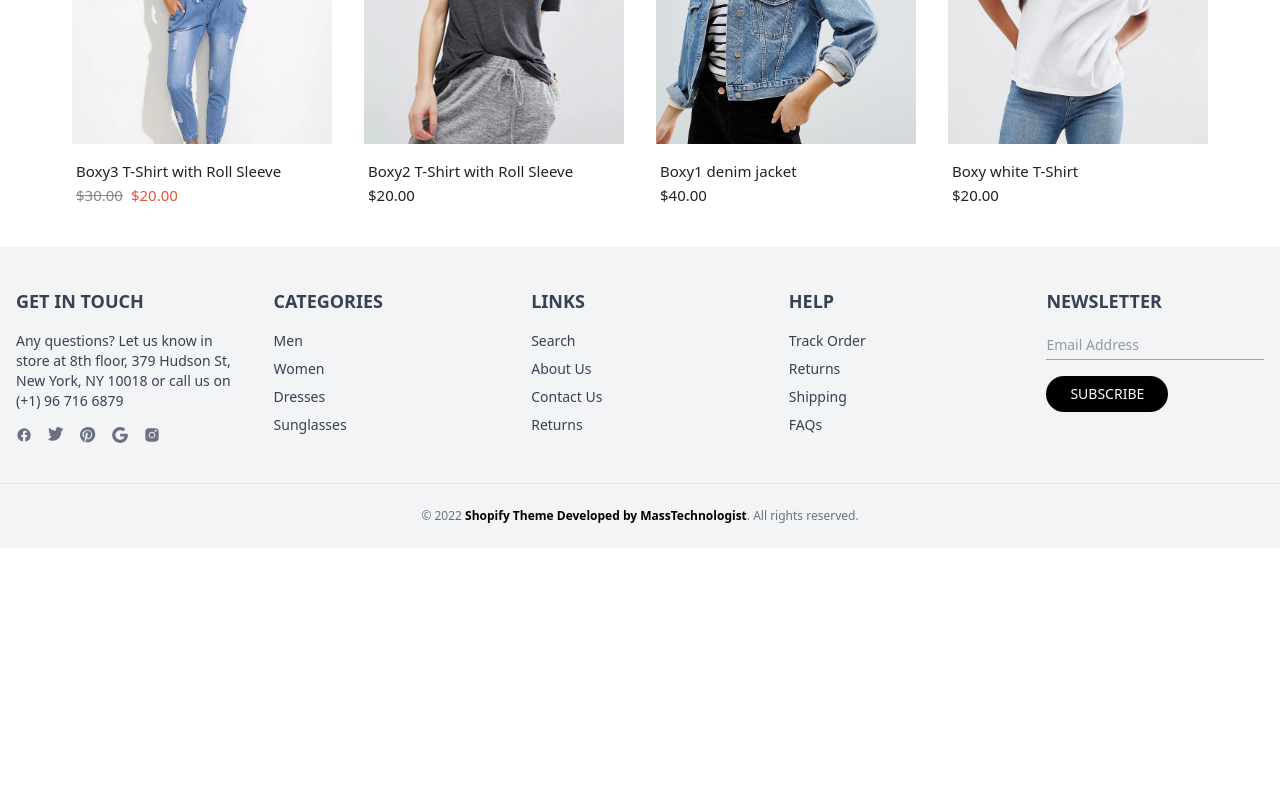
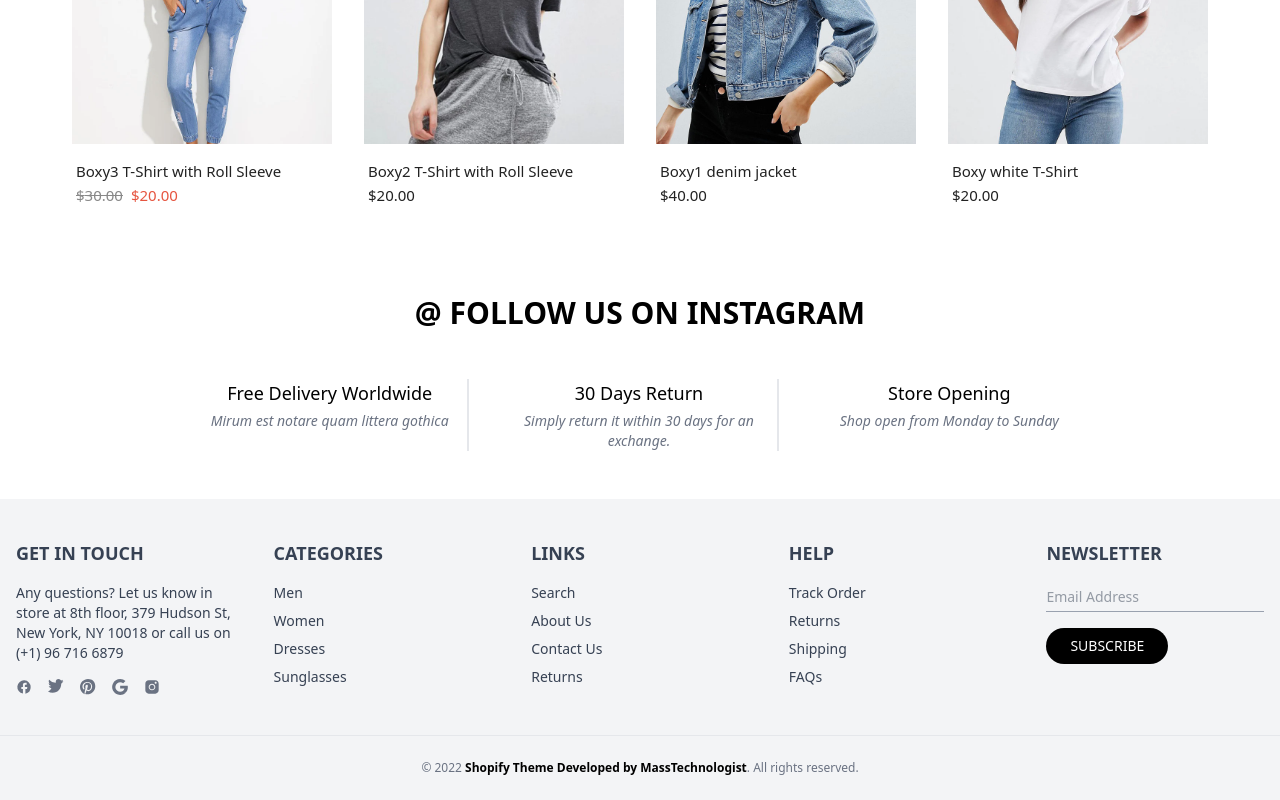
Before and after one commit to Narjissi-fadwa/fadwaNarjissi2_final_project_react, a React (Vite) app: page / in a window 1280 px wide. Shown: the part 2386-3186 px from the top of the page. Before the commit the page ends 2934 px from the top, so only its background shows below. Built offline with nearby package versions, Linux system fonts and the light colour scheme.

Commit message:
info section

```diff
--- a/src/pages/home/partials/home.jsx
+++ b/src/pages/home/partials/home.jsx
@@ -176,6 +176,25 @@ const Home = () => {
                     ))}
                 </div>
             </div>
+            <div className="py-12 px-4 text-center">
+                <h2 className="text-2xl md:text-3xl font-bold mb-12">@ FOLLOW US ON INSTAGRAM</h2>
+
+                <div className="grid grid-cols-1 md:grid-cols-3 gap-8 max-w-4xl mx-auto">
+
+                    <div className="px-4 border-r-2 border-gray-200">
+                        <h3 className="text-lg font-medium mb-1">Free Delivery Worldwide</h3>
+                        <p className="text-sm text-gray-500 italic">Mirum est notare quam littera gothica</p>
+                    </div>
+                    <div className="px-4 border-r-2 border-gray-200">
+                        <h3 className="text-lg font-medium mb-1">30 Days Return</h3>
+                        <p className="text-sm text-gray-500 italic">Simply return it within 30 days for an exchange.</p>
+                    </div>
+                    <div className="px-4">
+                        <h3 className="text-lg font-medium mb-1">Store Opening</h3>
+                        <p className="text-sm text-gray-500 italic">Shop open from Monday to Sunday</p>
+                    </div>
+                </div>
+            </div>
             {showModal && (
                 <div className="fixed top-0 left-0 w-full h-full bg-black/40 flex items-center justify-center z-[9999]">
                     <div className="bg-white px-6 py-4 rounded shadow-lg text-center">
```
